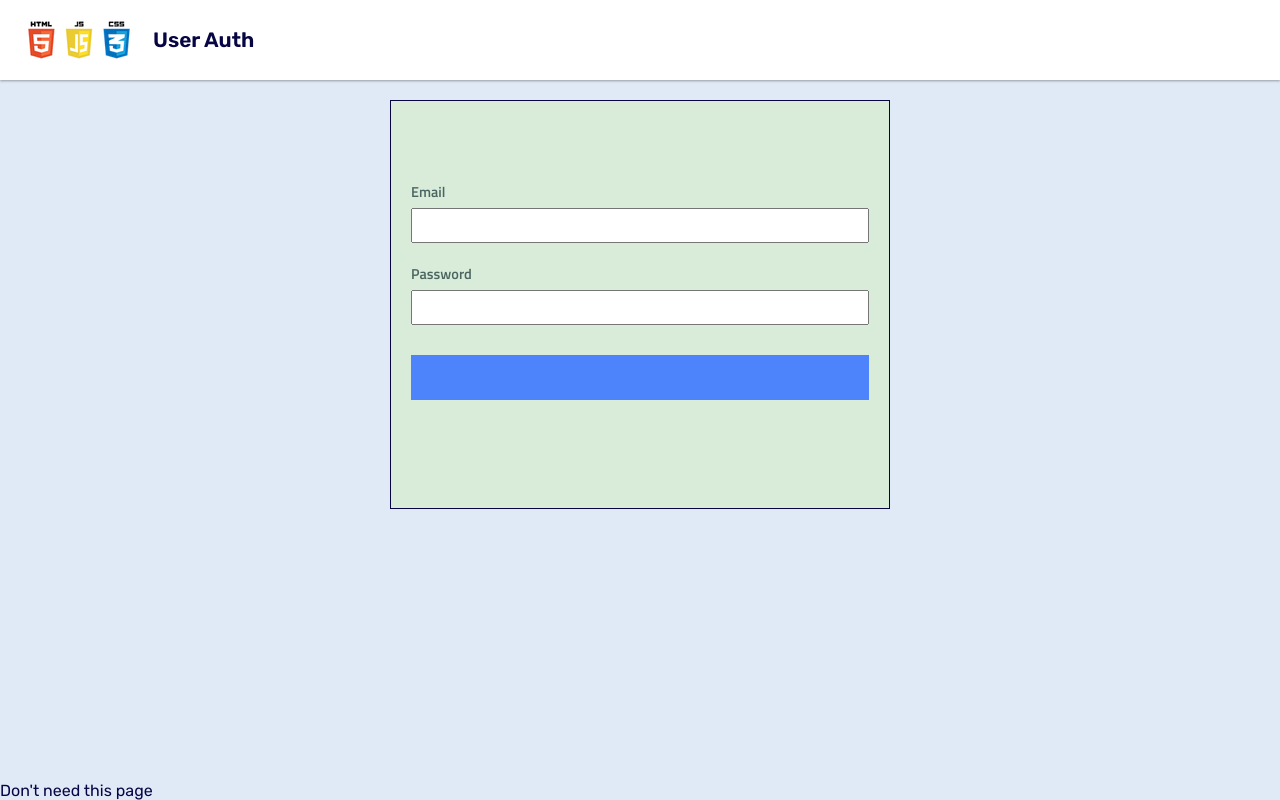
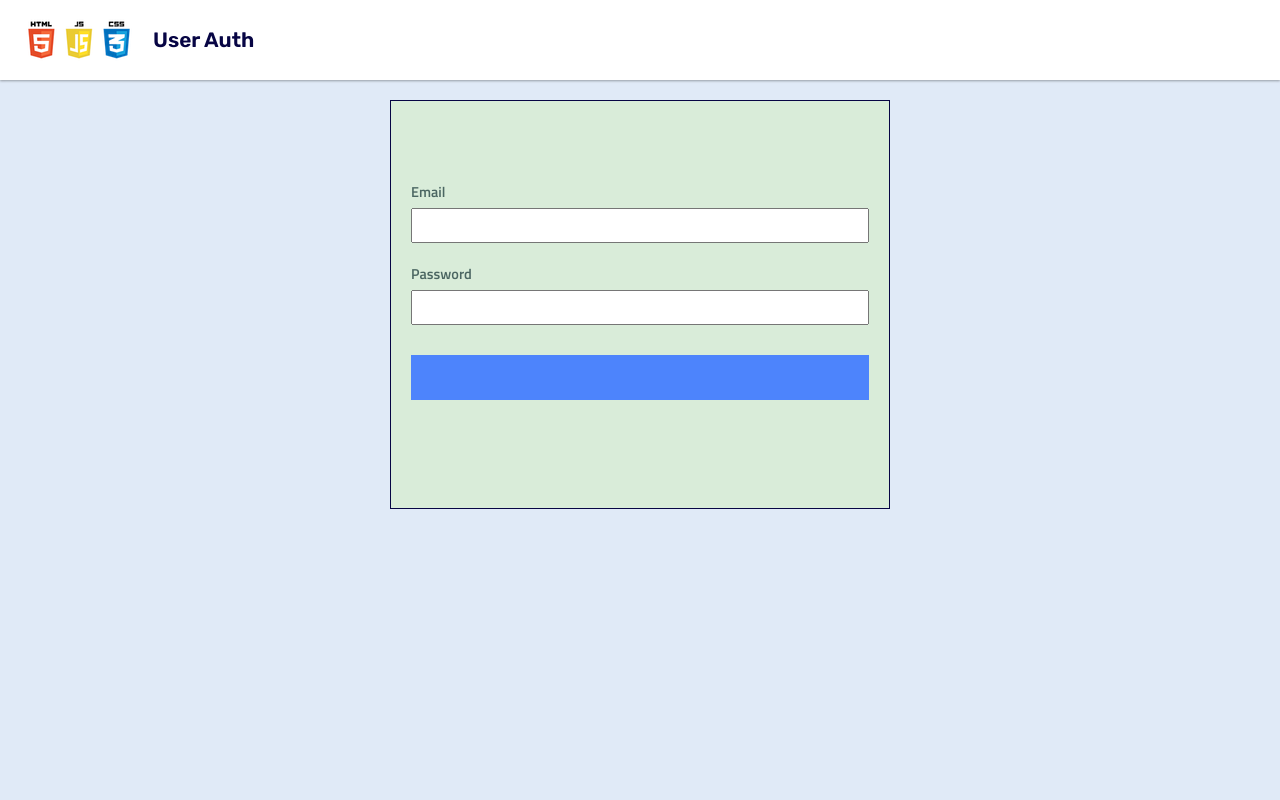
Before and after one commit to akilah-p/shoppinglist, a plain HTML site: page auth/index.html in a window 1280 px wide. Drawn offline with nearby package versions, Linux system fonts and the light colour scheme.

```diff
--- a/auth/index.html
+++ b/auth/index.html
@@ -44,7 +44,7 @@
         </form>
 
     </main>
-    Don't need this page
+
 
 </body>
 
```
Also changed, not shown: 1 other file.
